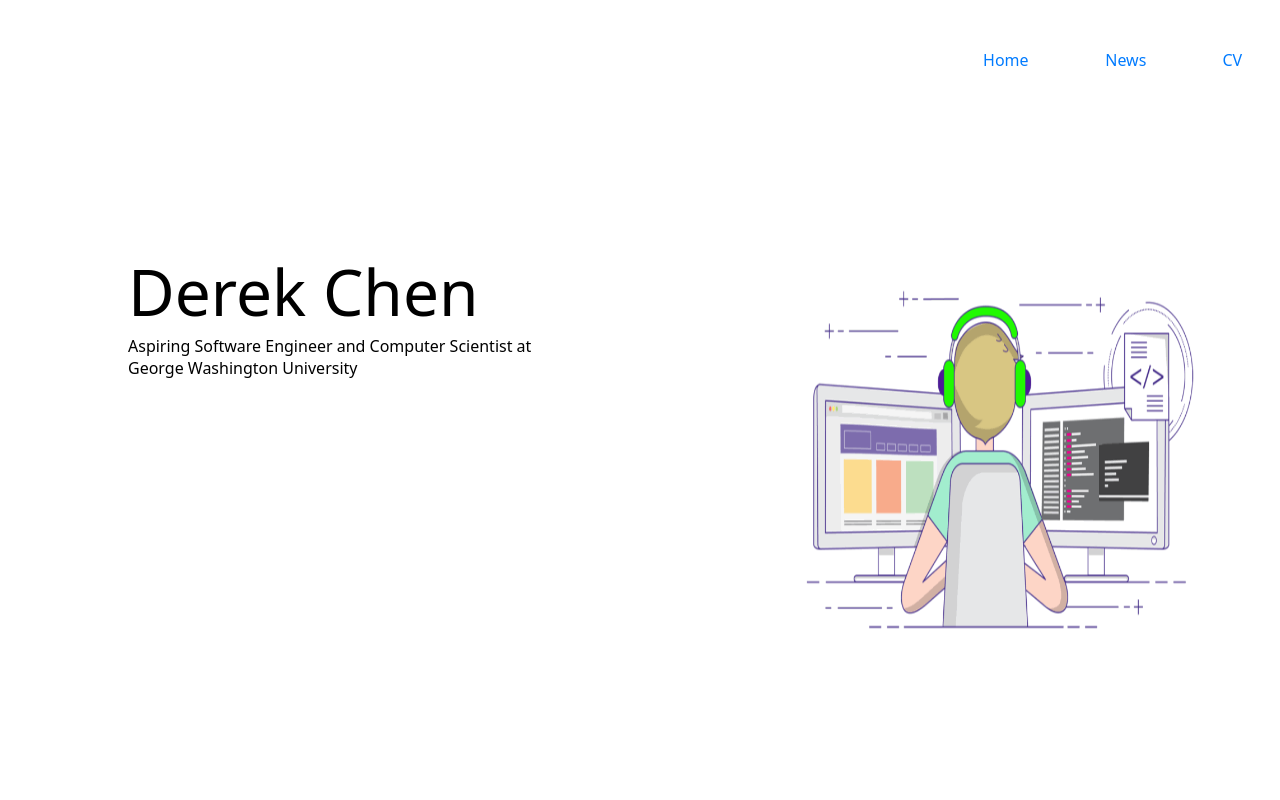
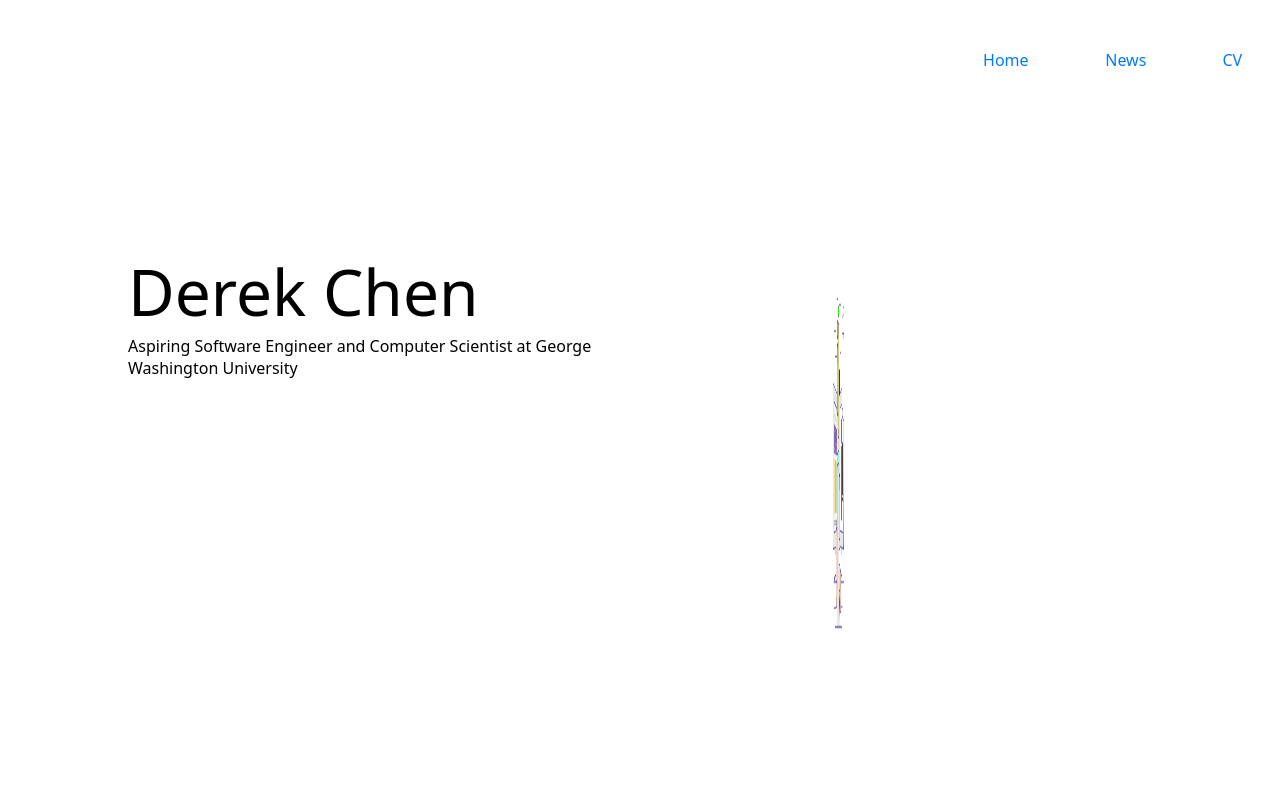
Before and after one commit to derekgwu/derekgwu.github.io, a plain HTML site: page index.html in a window 1280 px wide. Shown: the top 800 px of the page. Drawn offline with Linux system fonts and the light colour scheme; grey boxes are pictures that could not be loaded.

Commit message:
Update style.css

```diff
--- a/style.css
+++ b/style.css
@@ -50,7 +50,7 @@
 }
 
 .home_img{
-    width: 40%;
+    width: 1%;
     padding: 5%;
 
 }
```
